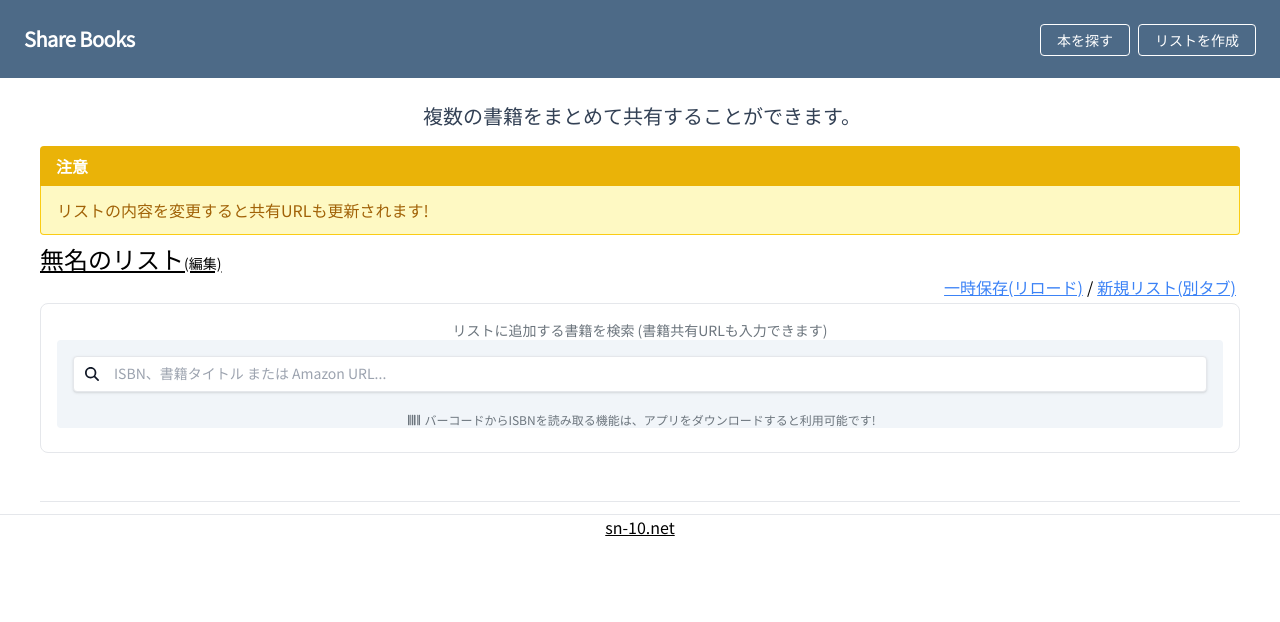
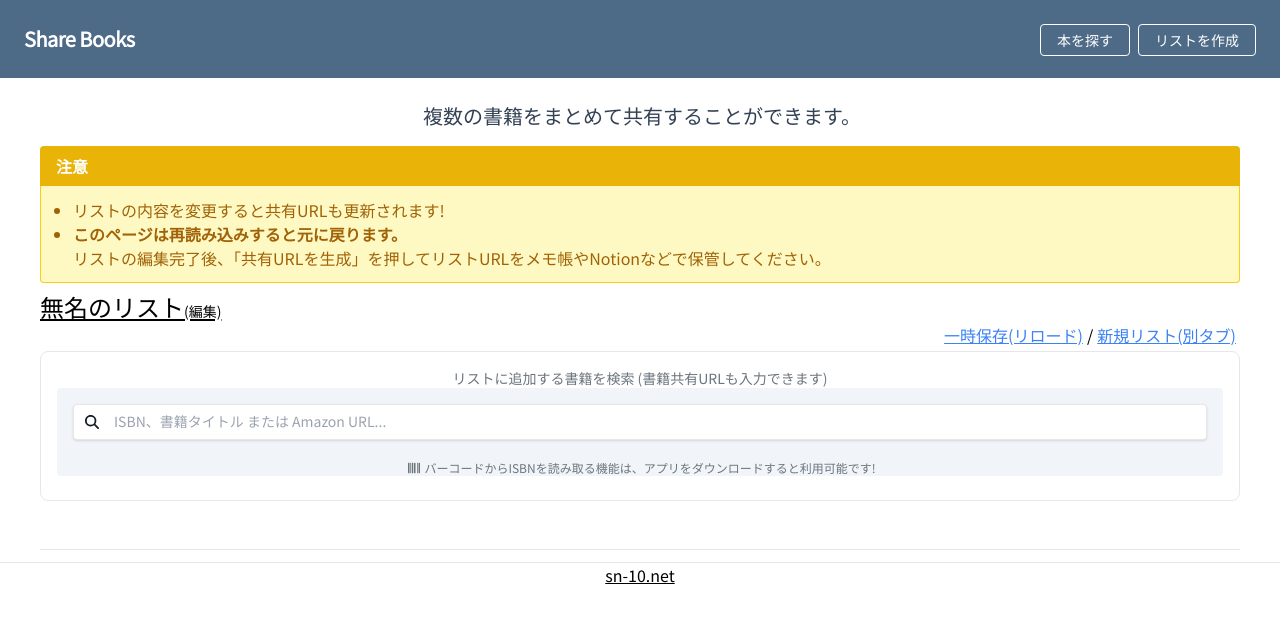
Before and after one commit to s-n-1-0/books_web, a Next.js app in the folder next/: page /ja/share/list in a window 1280 px wide. Shown: the top 622 px of the page. Built offline with nearby package versions, Linux system fonts and the light colour scheme.

Commit message:
リストページ注意書き更新

```diff
--- a/next/pages/ja/share/list.tsx
+++ b/next/pages/ja/share/list.tsx
@@ -201,7 +201,14 @@ function MainContent() {
           注意
         </div>
         <div className="border border-t-0 border-yellow-400 rounded-b bg-yellow-100 px-4 py-3 text-yellow-700">
-          <p>リストの内容を変更すると共有URLも更新されます!</p>
+          <ul className="list-disc px-4">
+            <li>リストの内容を変更すると共有URLも更新されます!</li>
+            <li>
+              <b>このページは再読み込みすると元に戻ります。</b>
+              <br />
+              リストの編集完了後、「共有URLを生成」を押してリストURLをメモ帳やNotionなどで保管してください。
+            </li>
+          </ul>
         </div>
       </div>
       {(() => {
```
